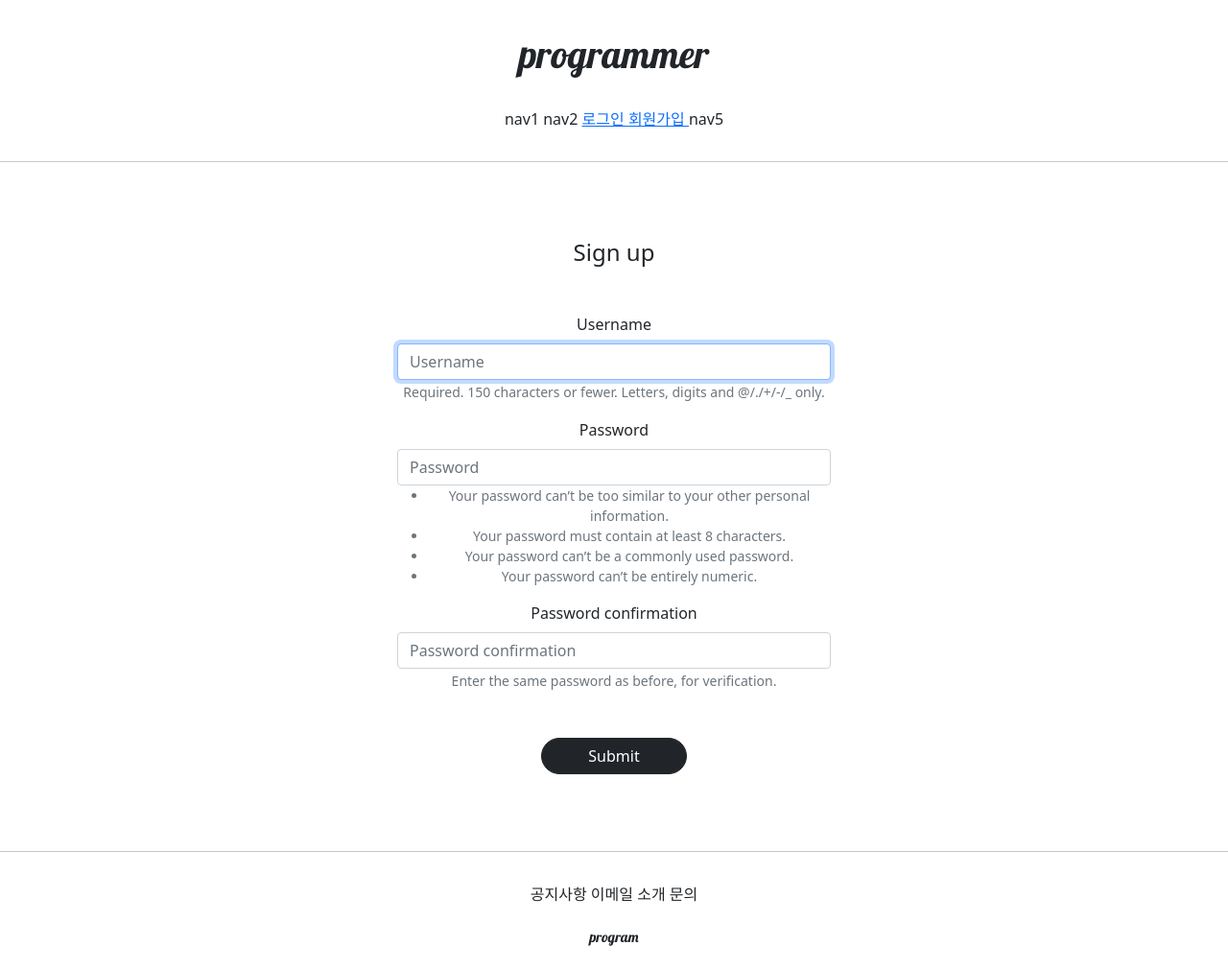
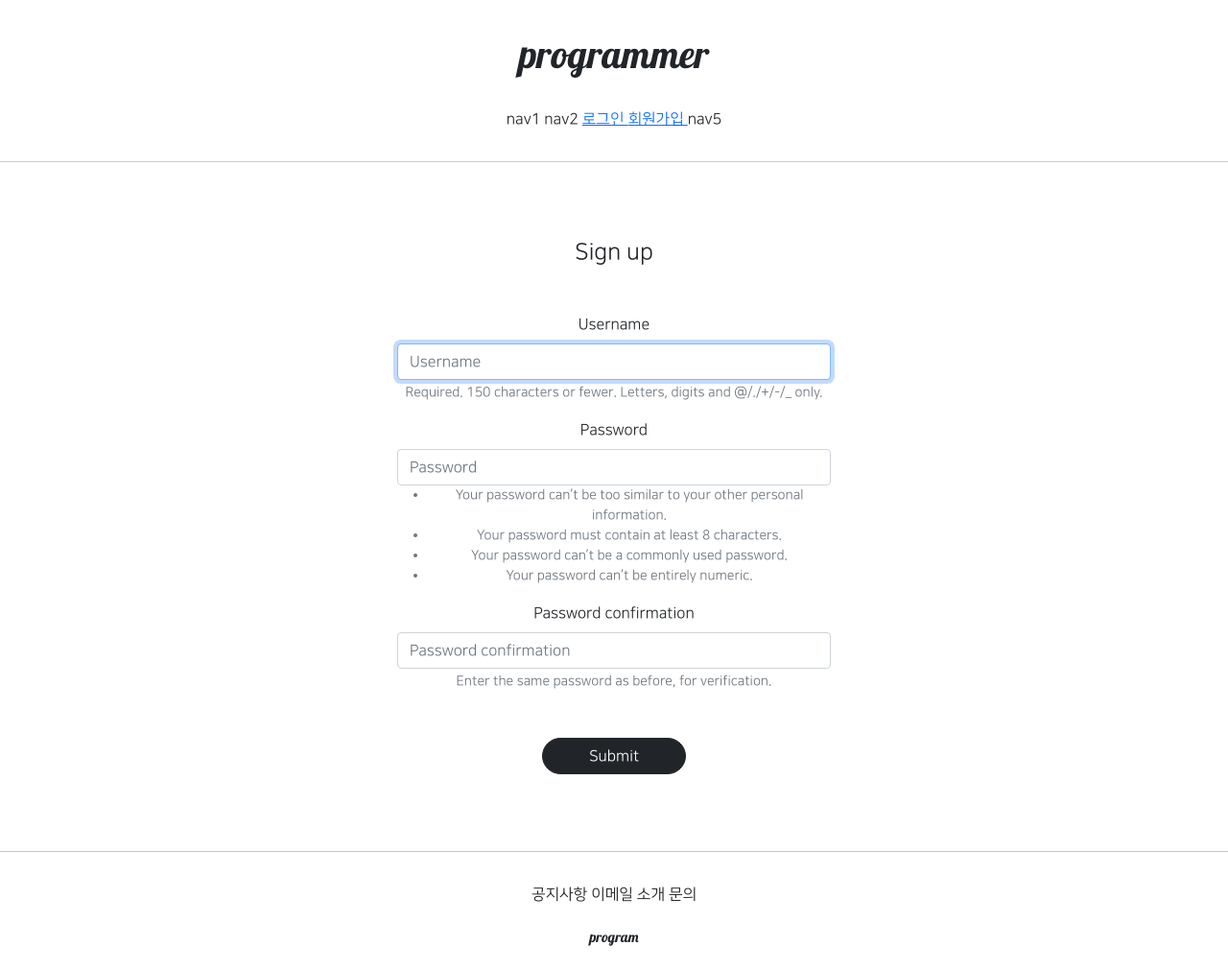
Before and after one commit to misojun50/git_mytest, a Django app: page /accounts/create/ in a window 1280 px wide. Shown: the whole page at 96% size. Run offline with Django 3.2, Linux system fonts and the light colour scheme; parts of the project's set-up code (start-up, migrations or seed data) failed here and were passed over; some libraries are stand-ins or nearby versions.

Commit message:
7/15 commit3

```diff
--- a/static/base.css
+++ b/static/base.css
@@ -1,3 +1,8 @@
+/*static = 자주 바뀌지 않는 파일들*/
+
+/*static안에 fonts 폴더 만들고, 폴더안에 넣기*/
+/*head.html에서 */
+
 .main_logo{
         margin: 2rem 0;
         font-family: 'Lobster', cursive;
--- a/templates/base.html
+++ b/templates/base.html
@@ -4,7 +4,9 @@
 
 
 {% include 'head.html' %}
-<body>
+
+{#글꼴 변경#}
+<body style="font-family: 'NanumSquareR">
 
 {% include 'header.html' %}
 
--- a/templates/head.html
+++ b/templates/head.html
@@ -18,4 +18,28 @@
     {#  static 파일 링크. 이건 직접 입력해야함 그리고 추가로 해야할 것이 있음. #}
     <link rel="stylesheet", type="text/css", href="{% static 'base.css' %}">
 
+{#  복붙하자  #}
+    <style>
+        @font-face {
+            font-family: 'NanumSquareR';
+            src: local('NanumSquareR'),
+            url("{% static 'fonts/NanumSquareR.otf' %}") format("opentype");
+        }
+        @font-face {
+            font-family: 'NanumSquareEB';
+            src: local('NanumSquareEB'),
+            url("{% static 'fonts/NanumSquareEB.otf' %}") format("opentype");
+        }
+        @font-face {
+            font-family: 'NanumSquareB';
+            src: local('NanumSquareB'),
+            url("{% static 'fonts/NanumSquareB.otf' %}") format("opentype");
+        }
+        @font-face {
+            font-family: 'NanumSquareL';
+            src: local('NanumSquareL'),
+            url("{% static 'fonts/NanumSquareL.otf' %}") format("opentype");
+        }
+    </style>
+
 </head>
```
Also changed, not shown: static/fonts/NanumSquareB.otf (added), static/fonts/NanumSquareEB.otf (added), static/fonts/NanumSquareL.otf (added), static/fonts/NanumSquareR.otf (added).
